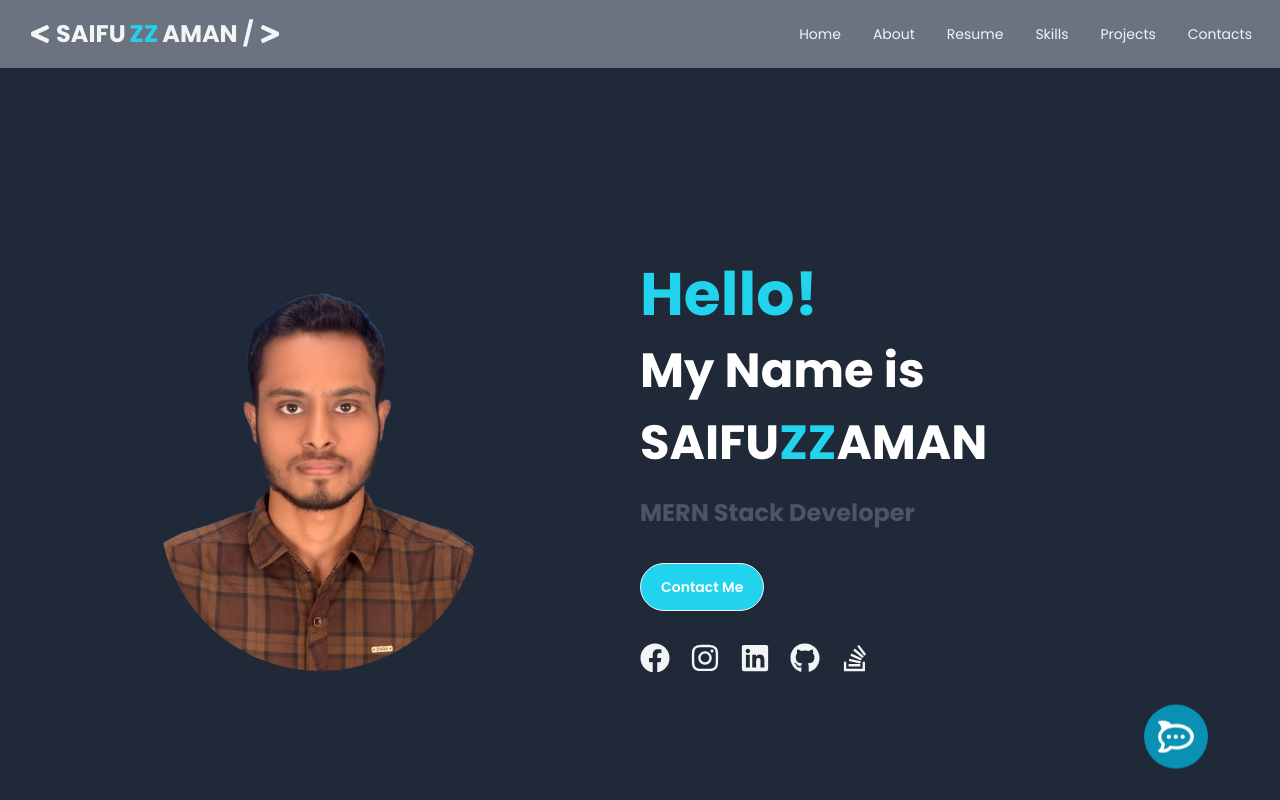
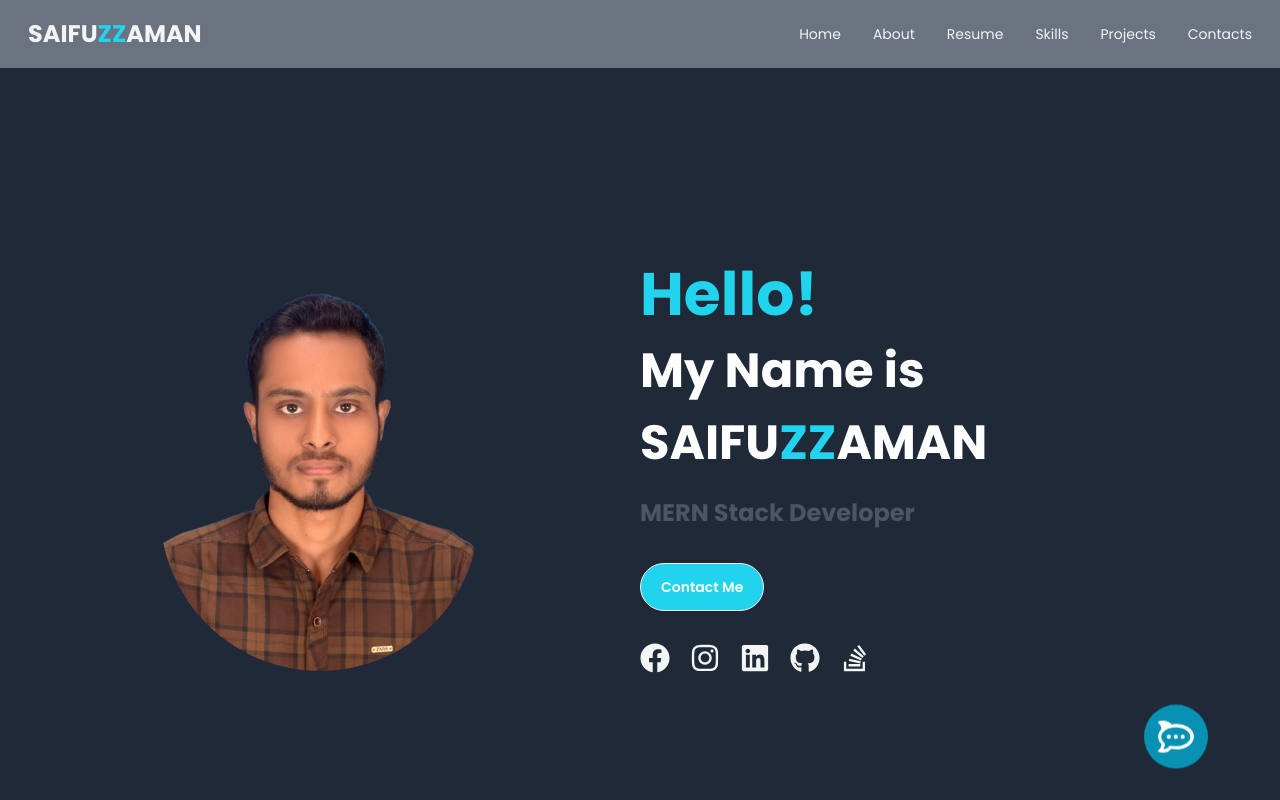
Before and after one commit to PmSaifuzzaman/saifuzzaman_portfolio, a React (Vite) app: page / in a window 1280 px wide. Shown: the top 800 px of the page. Built offline with nearby package versions, Linux system fonts and the light colour scheme.

Commit message:
some bug fixed

```diff
--- a/src/components/AboutMe/AboutMe.jsx
+++ b/src/components/AboutMe/AboutMe.jsx
@@ -10,7 +10,7 @@ const AboutMe = () => {
       ];
 
     return (
-        <section id="about-section" className="py-10 text-white">
+        <section id="about" className="py-10 text-white">
             <div className="text-center mt-8">
                 <h3 className="text-4xl font-semibold">
                     About <span className="text-cyan-600">Me</span>
@@ -41,7 +41,7 @@ const AboutMe = () => {
                         </div>
                     </div>
                     <div className="flex-1 md:mt-0 flex justify-center items-center">
-                        <div className="lg:w-96 h-full sm:w-10/12  max-w-md ">
+                        <div className="lg:w-[600px] h-full sm:w-10/12  max-w-md ">
                             <h2 className="mb-1">About_Saifuzzaman.json</h2>
                             <img
                                 src={aboutImg}
--- a/src/components/Navbar/Navbar.jsx
+++ b/src/components/Navbar/Navbar.jsx
@@ -1,4 +1,4 @@
-import { FaGreaterThan, FaLessThan } from "react-icons/fa";
+// import { FaGreaterThan, FaLessThan } from "react-icons/fa";
 import { Link, NavLink } from "react-router-dom";
 
 
@@ -62,14 +62,14 @@ const Navbar = () => {
 
                     </ul>
                 </div>
-                <Link className="ml-5 text-2xl font-bold flex items-center gap-1"> <FaLessThan></FaLessThan> SAIFU<span className="text-cyan-400">ZZ</span>AMAN /<FaGreaterThan></FaGreaterThan></Link>
+                <Link className="ml-5 text-2xl font-bold">  SAIFU<span className="text-cyan-400">ZZ</span>AMAN </Link>
             </div>
             <div className="navbar-end hidden lg:flex">
                 <ul className="menu menu-horizontal px-1">
                     <li><Link to={"/"}>Home</Link></li>
                     <li><Link onClick={handleAboutClick}>About</Link></li>
                     <li><Link onClick={handleResumeClick}>Resume</Link></li>
-                    <li><Link onClick= {handleSkillsClick}>Skills</Link></li>
+                    <li><Link onClick={handleSkillsClick}>Skills</Link></li>
                     <li><Link onClick={handleProjectsClick}>Projects</Link></li>
                     <li><Link onClick={handleContactClick}>Contacts</Link></li>
 
```
Lines whose indentation alone changed are shown as unchanged.
